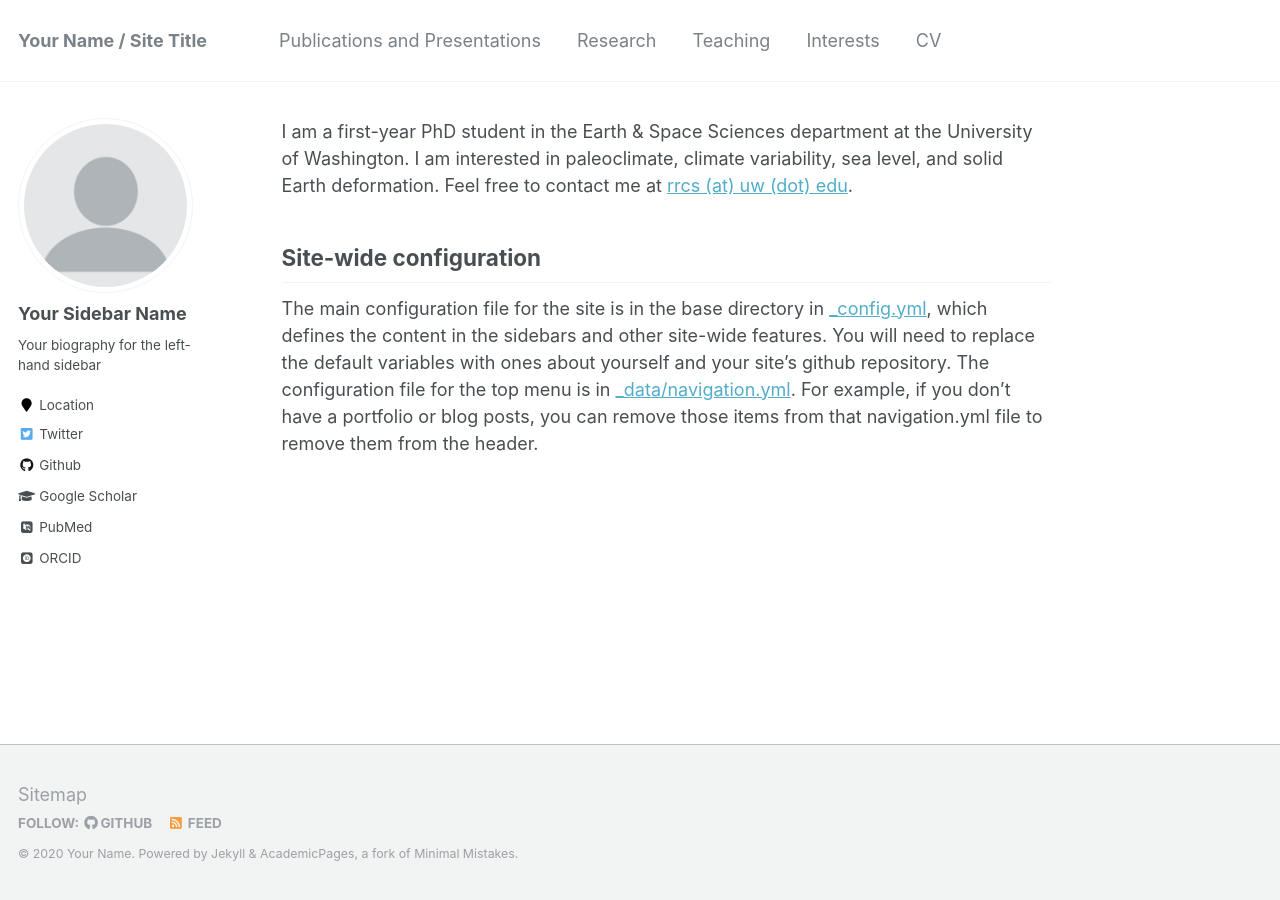
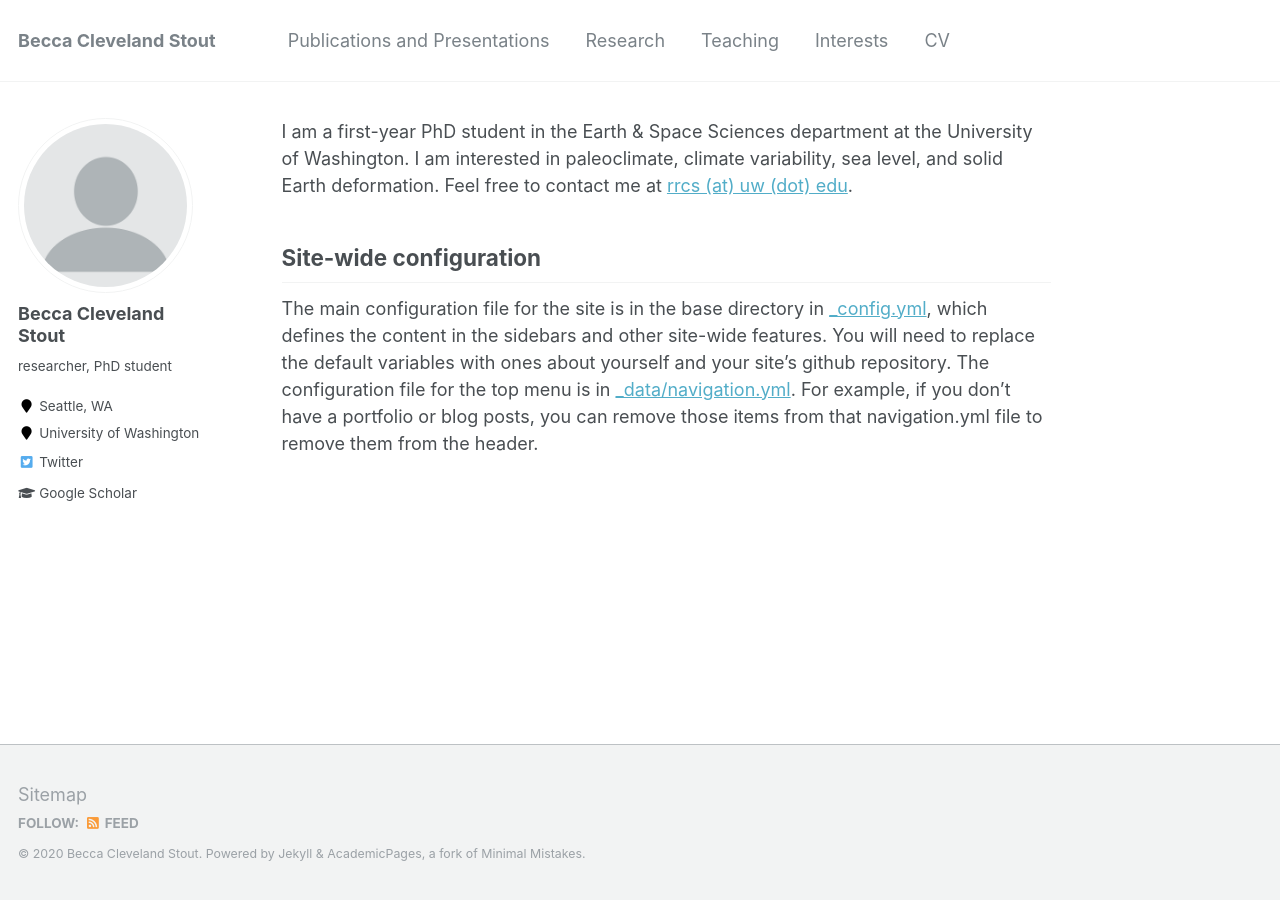
Before and after one commit to becca-cs/becca-cs.github.io, a Jekyll site: the page built from _pages/about.md, in a window 1280 px wide. Built offline with Jekyll 4.4.1, drawn with Linux system fonts in a browser that asks for light colours; some web fonts are replaced.

Commit message:
Update _config.yml

```diff
--- a/_config.yml
+++ b/_config.yml
@@ -7,13 +7,13 @@
 
 # Site Settings
 locale                   : "en-US"
-title                    : "Your Name / Site Title"
+title                    : "Becca Cleveland Stout"
 title_separator          : "-"
-name                     : &name "Your Name"
-description              : &description "personal description"
-url                      : https://academicpages.github.io # the base hostname & protocol for your site e.g. "https://mmistakes.github.io"
+name                     : &name "Becca Cleveland Stout"
+description              : &description "researcher, PhD student"
+url                      : https://becca-cs.github.io # the base hostname & protocol for your site e.g. "https://mmistakes.github.io"
 baseurl                  : "" # the subpath of your site, e.g. "/blog"
-repository               : "academicpages/academicpages.github.io"
+repository               : "becca-cs/becca-cs.github.io"
 teaser                   :  # filename of teaser fallback teaser image placed in /images/, .e.g. "500x300.png"
 breadcrumbs              : false # true, false (default)
 words_per_minute         : 160
@@ -80,12 +80,11 @@ analytics:
 
 # Site Author
 author:
-  name             : "Your Sidebar Name"
+  name             : "Becca Cleveland Stout"
   avatar           : "profile.png"
-  bio              : "Your biography for the left-hand sidebar"
-  location         : "Location"
-  employer         :
-  pubmed           : "https://www.ncbi.nlm.nih.gov/pubmed/?term=john+snow"
+  bio              : "researcher, PhD student"
+  location         : "Seattle, WA"
+  employer         : "University of Washington"
   googlescholar    : "http://yourfullgooglescholarurl.com"
   email            :
   researchgate     :  # example: "https://www.researchgate.net/profile/yourprofile"
@@ -96,20 +95,20 @@ author:
   flickr           :
   facebook         :
   foursquare       :
-  github           : "academicpages"
+  github           :
   google_plus      :
   keybase          :
   instagram        :
   impactstory      : #"https://profiles.impactstory.org/u/xxxx-xxxx-xxxx-xxxx"
   lastfm           :
   linkedin         :
-  orcid            : "http://orcid.org/yourorcidurl"
+  orcid            :
   pinterest        :
   soundcloud       :
   stackoverflow    : # http://stackoverflow.com/users/123456/username
   steam            :
   tumblr           :
-  twitter          : "replacethistwitterhandle"
+  twitter          : "becca_cs"
   vine             :
   weibo            :
   xing             :
```
